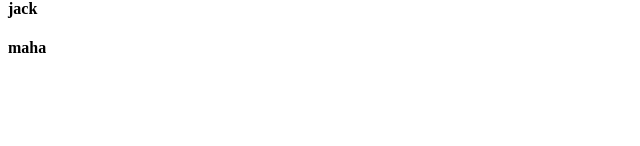
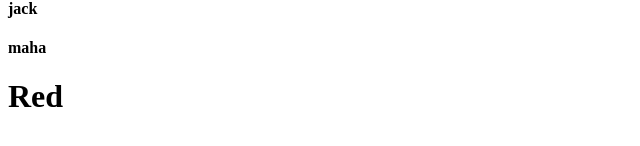
Before and after one commit to sandhiya02/Angular-Demo, an Angular app in the folder angular1/: page / in a window 1280 px wide. Shown: the part 198-344 px from the top of the page, without its empty margins (0-640 px from the left). Built offline with nearby package versions, Linux system fonts and the light colour scheme.

Commit message:
directives ngswitch commit

```diff
--- a/angular1/src/app/directives/directives.component.html
+++ b/angular1/src/app/directives/directives.component.html
@@ -12,3 +12,7 @@
 <div *ngFor="let name of names">
     <h4>{{name}}</h4>
 </div>
+<div [ngSwitch]="color">
+    <div *ngSwitchCase="'red'"><h1>Red</h1></div>
+    <div *ngSwitchCase="'blue'"><h1>Blue</h1></div>
+</div>
--- a/angular1/src/app/directives/directives.component.ts
+++ b/angular1/src/app/directives/directives.component.ts
@@ -11,6 +11,8 @@ export class DirectivesComponent implements OnInit {
 
   names=["tom","sandy","jack","maha"]
 
+  color="red";
+
   constructor() { }
 
   ngOnInit(): void {
```
